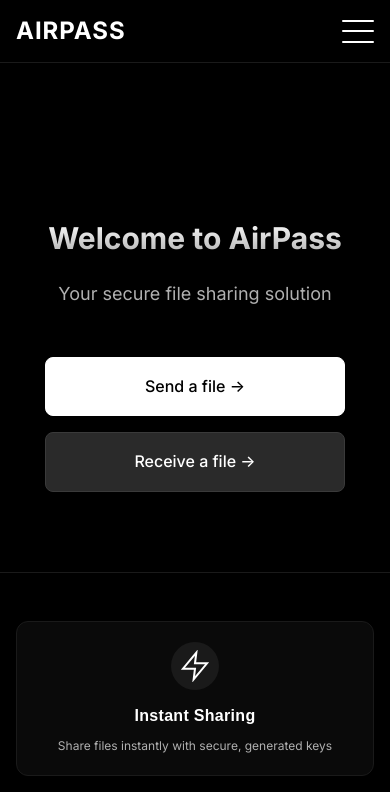
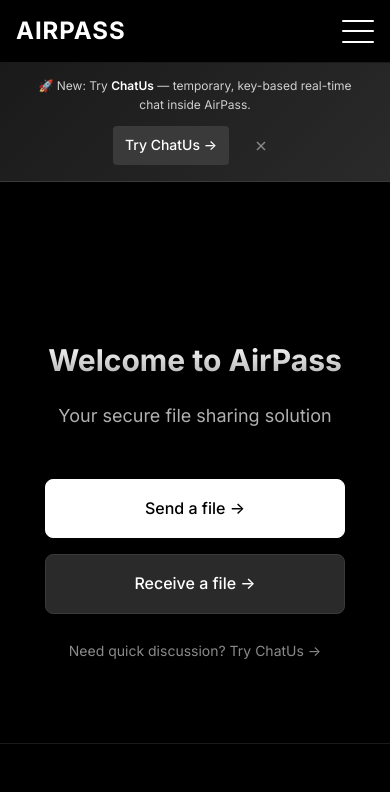
Before and after one commit to ManasJ17/AirPass, a website: page public/index.html in a window 390 px wide. Shown: the top 792 px of the page. Drawn offline with Linux system fonts and the light colour scheme; a web font is replaced by a local one.

Commit message:
Update Home page to announce ChatUs Feature

```diff
--- a/public/index.html
+++ b/public/index.html
@@ -9,6 +9,26 @@
   </head>
   <body>
     <div class="app-root">
+      <!-- ANNOUNCEMENT BANNER -->
+      <div id="announcement-banner" class="announcement-banner">
+        <div class="container">
+          <div class="announcement-content">
+            <span class="announcement-text">
+              🚀 New: Try <strong>ChatUs</strong> — temporary, key-based real-time chat inside AirPass.
+            </span>
+            <div class="announcement-actions">
+              <a href="chat.html" class="announcement-btn">Try ChatUs →</a>
+              <button id="close-banner" class="announcement-close" aria-label="Dismiss announcement">
+                <svg width="16" height="16" viewBox="0 0 24 24" fill="none" stroke="currentColor" stroke-width="2">
+                  <line x1="18" y1="6" x2="6" y2="18"></line>
+                  <line x1="6" y1="6" x2="18" y2="18"></line>
+                </svg>
+              </button>
+            </div>
+          </div>
+        </div>
+      </div>
+
       <!-- RESPONSIVE NAVBAR -->
       <header class="navbar" aria-label="AirPass main navigation">
         <div class="container">
@@ -59,6 +79,9 @@
             <div class="hero-cta">
               <a href="send.html" class="btn btn-primary">Send a file →</a>
               <a href="receive.html" class="btn btn-secondary">Receive a file →</a>
+            </div>
+            <div class="hero-secondary-cta">
+              <a href="chat.html" class="secondary-cta-link">Need quick discussion? Try ChatUs →</a>
             </div>
           </div>
         </section>
@@ -128,6 +151,19 @@
                 </div>
                 <h3 class="feature-title">Auto-Expiry</h3>
                 <p class="feature-description">Files automatically expire for maximum security</p>
+              </div>
+
+              <!-- Feature Card 6 - ChatUs -->
+              <div class="feature-card" onclick="window.location.href='chat.html'" style="cursor: pointer;">
+                <div class="feature-icon">
+                  <svg width="32" height="32" viewBox="0 0 24 24" fill="none" stroke="currentColor" stroke-width="1.5">
+                    <path d="M21 15a2 2 0 0 1-2 2H7l-4 4V5a2 2 0 0 1 2-2h14a2 2 0 0 1 2 2z"/>
+                    <path d="M13 8H7"/>
+                    <path d="M17 12H7"/>
+                  </svg>
+                </div>
+                <h3 class="feature-title">ChatUs</h3>
+                <p class="feature-description">Temporary, key-based real-time chat rooms with no accounts and automatic expiry</p>
               </div>
             </div>
           </div>
--- a/public/script.js
+++ b/public/script.js
@@ -1,4 +1,26 @@
 // AirPass - Minimal JavaScript for interactions
+
+// Announcement banner dismiss functionality
+document.addEventListener('DOMContentLoaded', function() {
+  const banner = document.getElementById('announcement-banner');
+  const closeBtn = document.getElementById('close-banner');
+
+  // Check if banner was previously dismissed
+  if (localStorage.getItem('announcement-dismissed') === 'true') {
+    if (banner) banner.style.display = 'none';
+  }
+
+  // Handle banner dismiss
+  if (closeBtn && banner) {
+    closeBtn.addEventListener('click', function() {
+      banner.style.transform = 'translateY(-100%)';
+      setTimeout(() => {
+        banner.style.display = 'none';
+      }, 300);
+      localStorage.setItem('announcement-dismissed', 'true');
+    });
+  }
+});
 
 // Smooth scrolling for navigation links
 document.querySelectorAll('a[href^="#"]').forEach(anchor => {
--- a/public/style.css
+++ b/public/style.css
@@ -152,6 +152,81 @@
 
 .main-content {
   flex: 1;
+}
+
+/* Announcement Banner */
+.announcement-banner {
+  background: linear-gradient(135deg, var(--color-gray-800), var(--color-gray-700));
+  border-bottom: var(--border-width) solid var(--color-gray-600);
+  position: relative;
+  z-index: 999;
+  transition: transform var(--transition-normal);
+}
+
+.announcement-banner.hidden {
+  transform: translateY(-100%);
+}
+
+.announcement-content {
+  display: flex;
+  align-items: center;
+  justify-content: space-between;
+  padding: var(--space-3) 0;
+  max-width: 1200px;
+  margin: 0 auto;
+  padding-left: 2rem;
+  padding-right: 2rem;
+}
+
+.announcement-text {
+  color: var(--color-gray-200);
+  font-size: var(--font-size-sm);
+  font-weight: var(--font-weight-normal);
+}
+
+.announcement-text strong {
+  color: var(--color-white);
+  font-weight: var(--font-weight-semibold);
+}
+
+.announcement-actions {
+  display: flex;
+  align-items: center;
+  gap: var(--space-4);
+}
+
+.announcement-btn {
+  color: var(--color-white);
+  font-size: var(--font-size-sm);
+  font-weight: var(--font-weight-medium);
+  text-decoration: none;
+  padding: var(--space-2) var(--space-3);
+  background: var(--color-gray-600);
+  border-radius: var(--radius-md);
+  transition: all var(--transition-fast);
+}
+
+.announcement-btn:hover {
+  background: var(--color-gray-500);
+  transform: translateY(-1px);
+}
+
+.announcement-close {
+  background: none;
+  border: none;
+  color: var(--color-gray-400);
+  cursor: pointer;
+  padding: var(--space-2);
+  border-radius: var(--radius-md);
+  transition: all var(--transition-fast);
+  display: flex;
+  align-items: center;
+  justify-content: center;
+}
+
+.announcement-close:hover {
+  color: var(--color-white);
+  background: var(--color-gray-600);
 }
 
 /* Responsive Navbar */
@@ -333,6 +408,31 @@
   .mobile-nav {
     display: block;
   }
+
+  /* Mobile announcement banner */
+  .announcement-content {
+    flex-direction: column;
+    gap: var(--space-3);
+    padding: var(--space-4) 1rem;
+    text-align: center;
+  }
+
+  .announcement-actions {
+    justify-content: center;
+  }
+
+  .announcement-text {
+    font-size: var(--font-size-xs);
+  }
+
+  /* Mobile hero secondary CTA */
+  .hero-secondary-cta {
+    margin-top: var(--space-4);
+  }
+
+  .secondary-cta-link {
+    font-size: var(--font-size-xs);
+  }
 }
 
 @media (max-width: 480px) {
@@ -389,6 +489,41 @@
   align-items: center;
   flex-wrap: wrap;
   animation: fadeInUp 0.8s ease-out 0.4s both;
+}
+
+.hero-secondary-cta {
+  text-align: center;
+  margin-top: var(--space-6);
+  animation: fadeInUp 0.8s ease-out 0.6s both;
+}
+
+.secondary-cta-link {
+  color: var(--color-gray-400);
+  font-size: var(--font-size-sm);
+  font-weight: var(--font-weight-normal);
+  text-decoration: none;
+  transition: all var(--transition-fast);
+  position: relative;
+}
+
+.secondary-cta-link:hover {
+  color: var(--color-gray-200);
+  transform: translateX(4px);
+}
+
+.secondary-cta-link:after {
+  content: '';
+  position: absolute;
+  bottom: -2px;
+  left: 0;
+  width: 0;
+  height: 1px;
+  background: var(--color-gray-400);
+  transition: width var(--transition-fast);
+}
+
+.secondary-cta-link:hover:after {
+  width: 100%;
 }
 
 /* Buttons */
@@ -1052,6 +1187,7 @@
 .feature-card:nth-child(3) { animation-delay: 0.3s; }
 .feature-card:nth-child(4) { animation-delay: 0.4s; }
 .feature-card:nth-child(5) { animation-delay: 0.5s; }
+.feature-card:nth-child(6) { animation-delay: 0.6s; }
 
 .feature-card:hover {
   transform: translateY(-5px);
```
